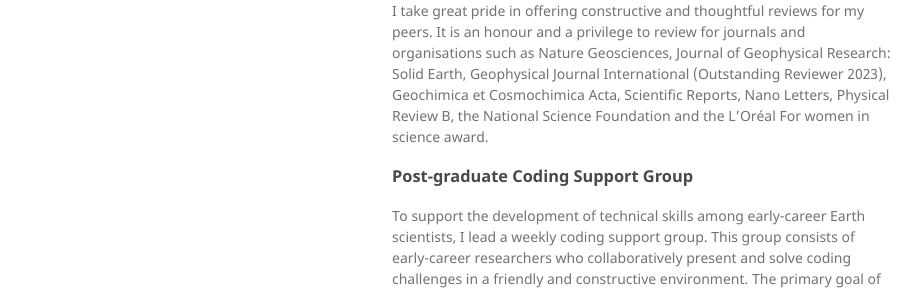
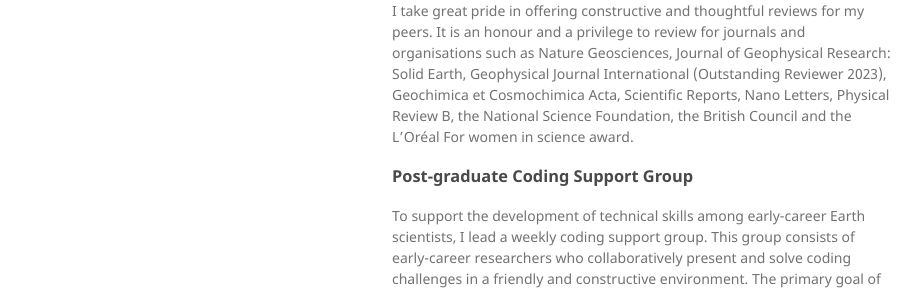
Before and after one commit to Fwilson93/Portfolio, a Jekyll site: the page built from professional-service.md, in a window 1280 px wide and 1283 px high. Shown: the part 777-1069 px from the top of the window, without its empty margins (178-1101 px from the left). Built offline with Jekyll 4.4.1, drawn with Linux system fonts in a browser that asks for light colours; our own code applies the rules of GitHub Pages for plain Markdown files.

Commit message:
Update professional-service.md

```diff
--- a/professional-service.md
+++ b/professional-service.md
@@ -17,7 +17,7 @@ I sit on the Equality, Diversity and Inclusivity committee of the School of Eart
 As chair of the <a href="https://www.minersoc.org/mpg.html"> Mineral Physics Special Interest Group Mineralogical Society of the UK and Ireland</a>, I coordinate an exemplary group of Earth scientists with a shared passion for mineral physics. We organise yearly <a href="https://minphys.github.io/"> Research in Progress meetings, the next of which will be held in Oxford on July 8th-9th 2026</a>, and help coordinate <a href="https://www.minersoc.org/mpg-bursaries.html">travel bursaries</a> for early career researchers, both of which aim to promote and integrate early career researchers in the field of mineral physics.
 
 ### Reviewing
-I take great pride in offering constructive and thoughtful reviews for my peers. It is an honour and a privilege to review for journals and organisations such as Nature Geosciences, Journal of Geophysical Research: Solid Earth, Geophysical Journal International (Outstanding Reviewer 2023), Geochimica et Cosmochimica Acta, Scientific Reports, Nano Letters, Physical Review B, the National Science Foundation and the L’Oréal For women in science award.
+I take great pride in offering constructive and thoughtful reviews for my peers. It is an honour and a privilege to review for journals and organisations such as Nature Geosciences, Journal of Geophysical Research: Solid Earth, Geophysical Journal International (Outstanding Reviewer 2023), Geochimica et Cosmochimica Acta, Scientific Reports, Nano Letters, Physical Review B, the National Science Foundation, the British Council and the L’Oréal For women in science award.
 
 ### Post-graduate Coding Support Group
 To support the development of technical skills among early-career Earth scientists, I lead a weekly coding support group. This group consists of early-career researchers who collaboratively present and solve coding challenges in a friendly and constructive environment. The primary goal of this initiative is to foster a setting where anyone can ask questions without judgment and benefit from the diverse experience and expertise of the community.
```
